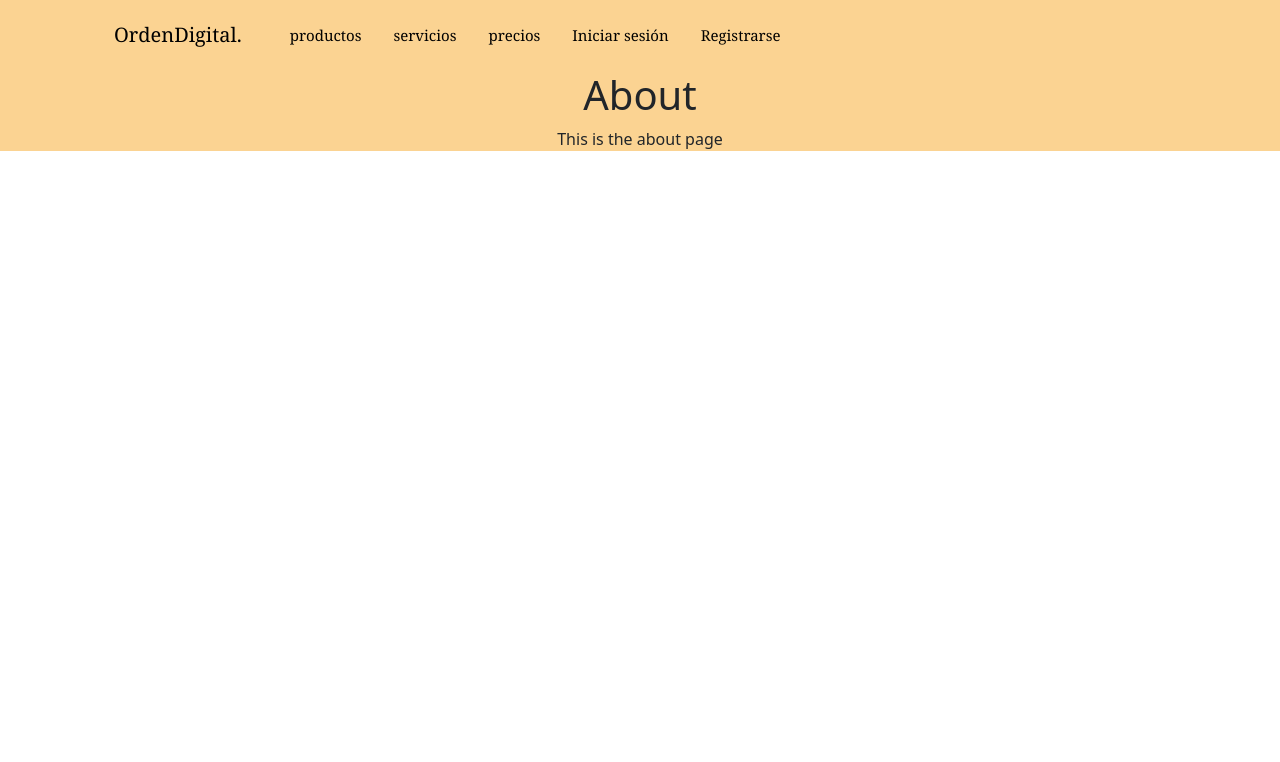
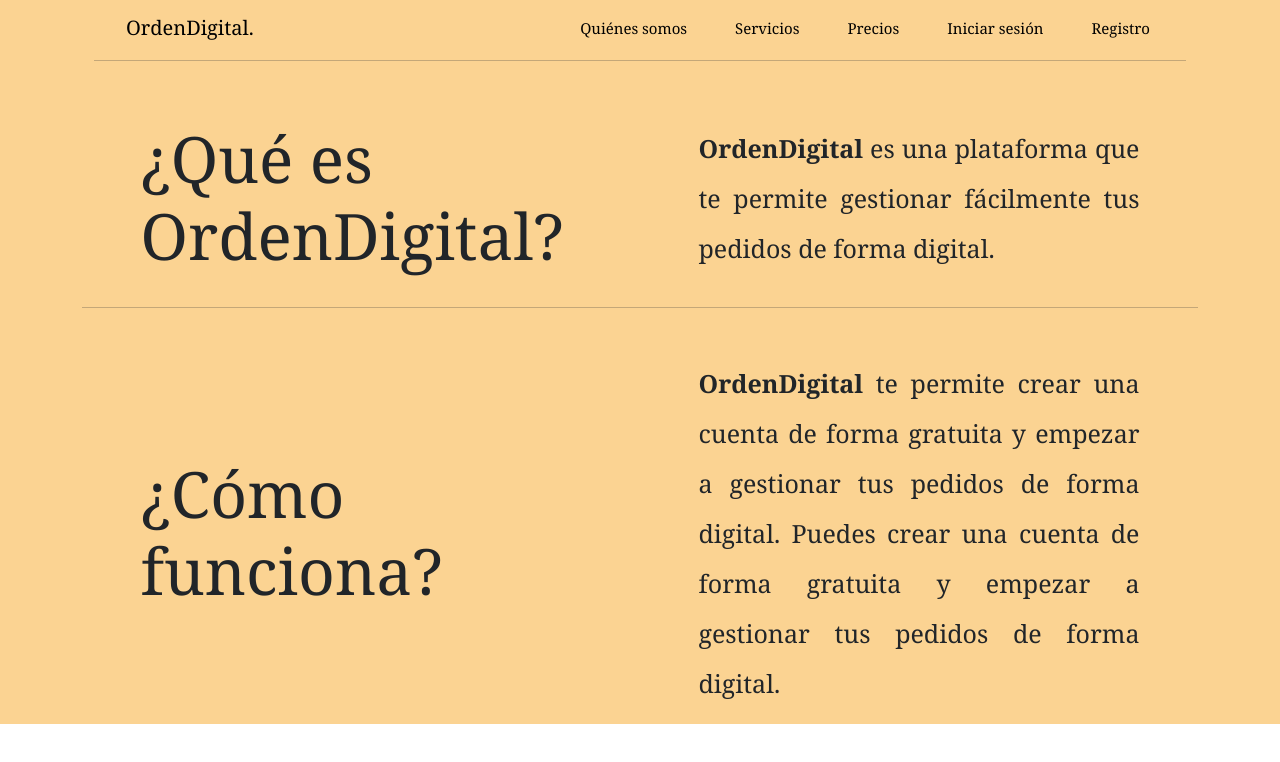
Before and after one commit to marcoolucio17/HomePageTest, a React (Create React App) app: page /about in a window 1280 px wide. Shown: the top 762 px of the page. Built offline with nearby package versions, Linux system fonts and the light colour scheme.

Commit message:
Modified UI components.

```diff
--- a/src/About.js
+++ b/src/About.js
@@ -1,12 +1,35 @@
 // About.js
 
 import React from 'react';
+import "./styles.css"
 
-function About() {
+const About = () => {
     return (
-        <div>
-            <h1>About</h1>
-            <p>This is the about page</p>
+        <div className = "page-body">
+            <div className = "container mycontainermargin">
+                <div className = "row align-items-center">
+                    <div className = "col-md-5 mx-auto">
+                        <p className = "display-3 text-start">¿Qué es OrdenDigital?</p>
+
+                    </div>
+                    <div className = "col-md-5 mx-auto">
+                        <p className = "about-text"><strong>OrdenDigital</strong> es una plataforma que te permite gestionar fácilmente tus pedidos de forma digital.</p>
+                    </div>
+                </div>
+            </div>
+
+            <hr className = "myhr" />
+
+            <div className = "container mycontainermargin">
+                <div className = "row align-items-center">
+                    <div className = "col-md-5 mx-auto">
+                        <p className = "display-3 text-start">¿Cómo funciona?</p>
+                    </div>
+                    <div className = "col-md-5 mx-auto">
+                        <p className = "about-text"><strong>OrdenDigital</strong> te permite crear una cuenta de forma gratuita y empezar a gestionar tus pedidos de forma digital. Puedes crear una cuenta de forma gratuita y empezar a gestionar tus pedidos de forma digital.</p>
+                    </div>
+                </div>
+            </div>
         </div>
     );
 }
--- a/src/Header.js
+++ b/src/Header.js
@@ -1,55 +1,100 @@
-import React from "react";
-import { Navbar, Nav } from "react-bootstrap";
+import React, { useState } from "react";
+import { Navbar, Nav, Button, Offcanvas } from "react-bootstrap";
 import { Link } from "react-router-dom";
 
 const Header = () => {
+  const [showOffcanvas, setShowOffcanvas] = useState(false);
+
+  const handleOffcanvasClose = () => setShowOffcanvas(false);
+  const handleOffcanvasToggle = () => setShowOffcanvas((prev) => !prev);
+
   return (
-    <Navbar expand="sm" className="p-2">
+    <>
+      <Navbar expand="lg" className="">
         <div className="container">
-        <Navbar.Brand href="#">
-            <Link to="/" className="navbar-brand">
+          <Navbar.Brand>
+            <Link to="/" className="navbar-brand mybtn">
               OrdenDigital.
             </Link>
           </Navbar.Brand>
-        <Navbar.Toggle
-          aria-controls="navbarNavAltMarkup"
-          aria-expanded="false"
-          aria-label="Toggle navigation"
+
+          {/* Show the toggler only on smaller screens */}
+          <a
+            variant="outline-primary"
+            aria-controls="offcanvasMenu"
+            onClick={handleOffcanvasToggle}
+            className="d-lg-none mybtn" // Hide on screens larger than lg (large)
           >
-        </Navbar.Toggle>
-        <Navbar.Collapse id="navbarNavAltMarkup">
+            <span className="navbar-toggler-icon"></span>
+          </a>
+
+          {/* Show the full navigation bar on larger screens */}
+          <Navbar.Collapse id="navbarNavAltMarkup" className="justify-content-end">
             <Nav>
-              <Nav.Link href="#" className="active">
-                <Link to="/about" className="nav-link">
-                  productos
+                <Link to="/about" className="nav-link mx-3">
+                  Quiénes somos
                 </Link>
-              </Nav.Link>
-              <Nav.Link href="#">
-                <Link to="/contact" className="nav-link">
-                  servicios
+
+                <Link to="/contact" className="nav-link mx-3">
+                  Servicios
                 </Link>
-              </Nav.Link>
-              <Nav.Link href="#">
-                <Link to="/contact" className="nav-link">
-                  precios
+
+                <Link to="/contact" className="nav-link mx-3">
+                  Precios
                 </Link>
-              </Nav.Link>
-          </Nav>
-          <Nav className="mr-auto">
-            <Nav.Link href="#">
-              <Link to="/login" className="nav-link">
+
+                <Link to="/login" className="nav-link mx-3">
                   Iniciar sesión
                 </Link>
-            </Nav.Link>
-            <Nav.Link href="#">
-              <Link to="/signup" className="nav-link">
-                Registrarse
+
+                <Link to="/signup" className="nav-link mx-3">
+                  Registro
                 </Link>
-            </Nav.Link>
+
             </Nav>
           </Navbar.Collapse>
         </div>
       </Navbar>
+
+      <hr className="my-1"/>
+
+      <Offcanvas
+        show={showOffcanvas}
+        onHide={handleOffcanvasClose}
+        placement="end"
+        target="offcanvasMenu"
+        className="Offcanvas"
+        style={{ backgroundColor: "#f5b754" }}
+      >
+        <Offcanvas.Header className="m-2"closeButton style={{ backgroundColor: "#f5b754" }}>
+          <Offcanvas.Title>Menú</Offcanvas.Title>
+        </Offcanvas.Header>
+        <Offcanvas.Body style={{ backgroundColor: "#f5b754" }}>
+          <div className="container p-2">
+            <Link to="/about" className="nav-link" onClick={handleOffcanvasClose}>
+              Productos
+            </Link>
+            <Link to="/contact" className="nav-link my-3 " onClick={handleOffcanvasClose}>
+              Servicios
+            </Link>
+            <Link to="/contact" className="nav-link my-3" onClick={handleOffcanvasClose}>
+              Precios
+            </Link>
+          </div>
+
+          <hr className="my-3"/>
+
+          <div className="container p-2">
+          <Link to="/login" className="nav-link my-3" onClick={handleOffcanvasClose}>
+              Iniciar sesión
+            </Link>
+            <Link to="/signup" className="nav-link my-3" onClick={handleOffcanvasClose}>
+              Registro
+            </Link>
+          </div>
+        </Offcanvas.Body>
+      </Offcanvas>
+    </>
   );
 };
 
--- a/src/Home.js
+++ b/src/Home.js
@@ -1,24 +1,67 @@
 import React from "react";
 import myImage from "./analitica.png";
-import "./App.css"
+import myImage2 from "./objetivo.png";
+import myImage3 from "./base-de-datos.png";
+import myImage4 from "./Asset 2.png";
+import "./App.css";
 
 function Home() {
   return (
     <div className="home">
       <div className="container">
+        <div className="row align-items-center">
+          <div className="intro text-start col-6">
+            <p className="h2">
+              <p className="hometitle">Orden Digital</p>
+              la plataforma que te
+              permite gestionar fácilmente tus pedidos de forma digital.
+            </p>
 
-          <div className="customcontainer text-start">
-            <p className="h2">
-              Bienvenido a <strong>OrdenDigital</strong>, la plataforma que te permite gestionar tus pedidos de forma digital.
-            </p>
+            <div className="">
+              <div className="row">
+                <div className = "col-4">
+            <button
+              type="button"
+              className="btn btn-lg fw-bold rounded-5 border-black"
+            >
+              Conoce más
+            </button>
+            </div>
+
+            </div>
+            </div>
           </div>
 
-        <div class="container my-2" role="group">
-            <button type="button" class="btn btn-lg btn-warning fw-bold rounded-5 border-black">Suscríbete</button>
-        </div>
+          <div className = "hometable my-5">
+            <div className = "row">
+                <div className = "col-lg-3 mx-auto">
+                    <p className = "hometable-header mybtn">Automatización</p>
+                    <img src = {myImage} alt = "analitica" className = "img-fluid my-5"/>
+                    <div className="container my-3">
+                        <p className = "">En vez de anotar la misma fecha 100 veces, deja que el sistema lo haga por ti.</p>
+                    </div>
+                </div>
+
+                <div className = "col-lg-3 mx-auto">
+                    <p className = "hometable-header mybtn">Generación</p>
+                    <img src = {myImage2} alt = "analitica" className = "img-fluid my-5"/>
+                    <div className="container my-3">
+                        <p className = "">Genera reportes de tus ventas y pedidos de forma automática.</p>
+                    </div>
+                </div>
+
+                <div className = "col-lg-3">
+                    <p className = "hometable-header mybtn">Optimización</p>
+                    <img src = {myImage3} alt = "analitica" className = "img-fluid my-5 mx-auto" style={{"width":"70%"}}/>
+                    <div className="container my-4">
+                        <p className = "">Optimiza tus procesos de venta y entrega de pedidos, consigue más tiempo para ventas. </p>
+                    </div>
+                </div>
+            </div>
+          </div>
 
         </div>
-
+      </div>
     </div>
   );
 }
```
Lines whose indentation alone changed are shown as unchanged.
